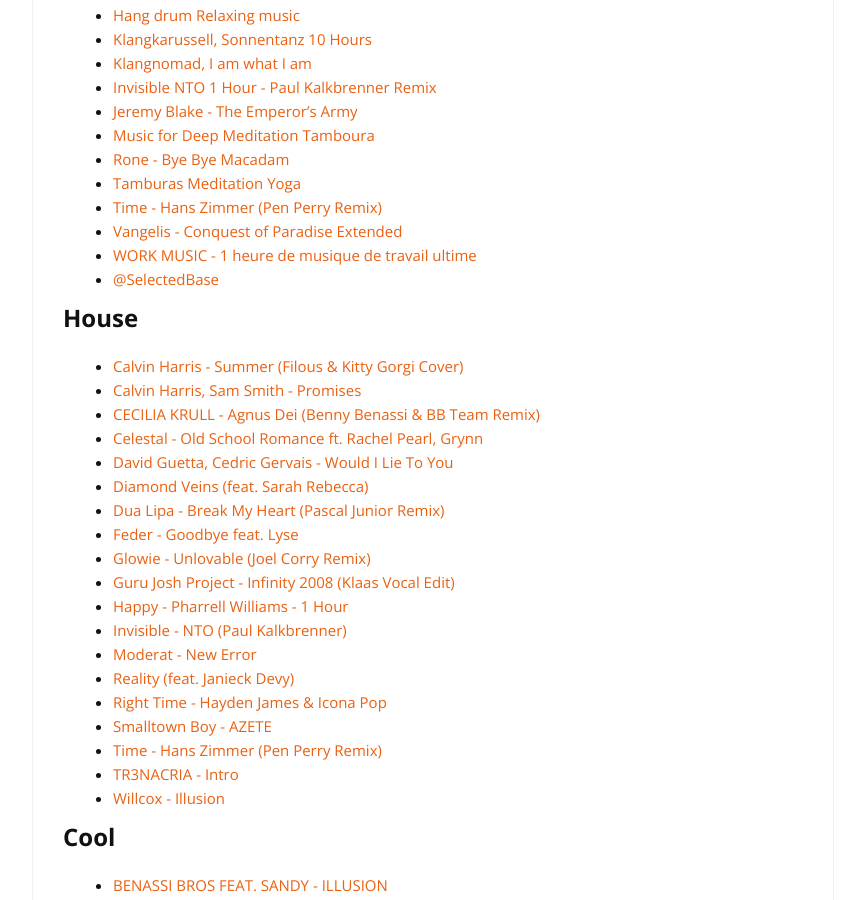
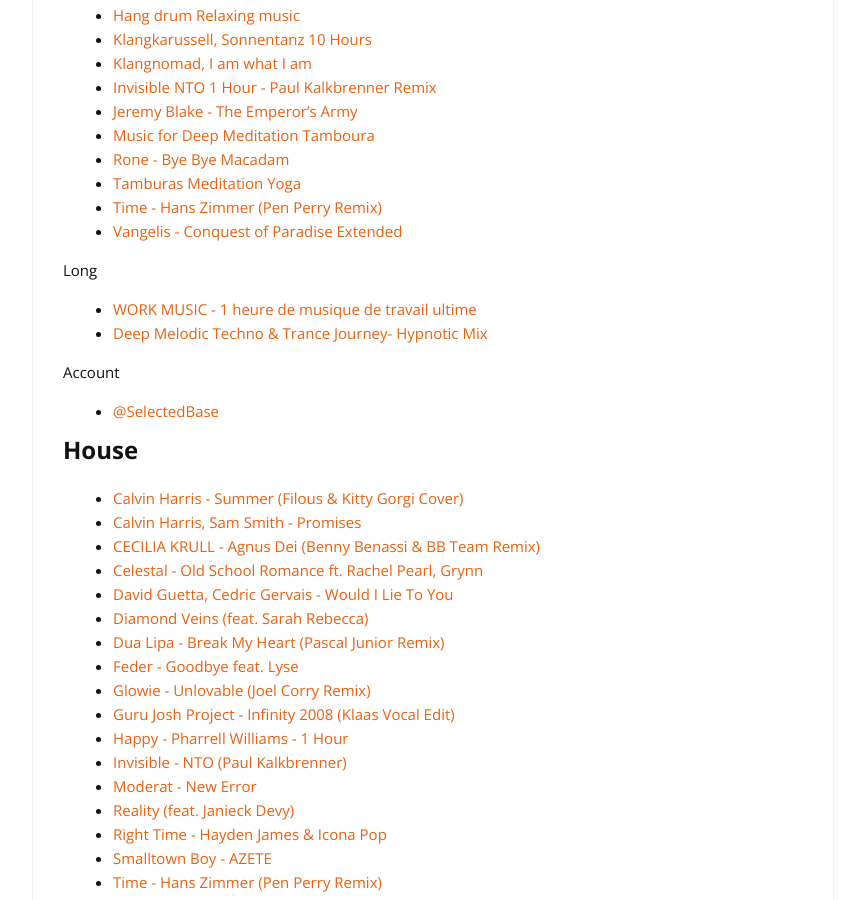
Before and after one commit to cylmat/cylmat.github.io, a Jekyll site: the page built from _pages/musics.md, in a window 1280 px wide and 900 px high, scrolled down 352 px. Shown: the whole window, without its empty margins (207-1072 px from the left). Built offline with Jekyll 4.4.1, drawn with Linux system fonts in a browser that asks for light colours; nearby versions of some CDN libraries.

Commit message:
Update musics.md

```diff
--- a/_pages/musics.md
+++ b/_pages/musics.md
@@ -19,7 +19,12 @@
 - [Tamburas Meditation Yoga](https://www.youtube.com/watch?v=oCJdAHo2Djw)
 - [Time - Hans Zimmer (Pen Perry Remix)](https://www.youtube.com/watch?v=Gdg5HqX_vZE)
 - [Vangelis - Conquest of Paradise Extended](https://www.youtube.com/watch?v=26dlYEzOtog)
+
+Long
 - [WORK MUSIC - 1 heure de musique de travail ultime](https://www.youtube.com/watch?v=j8L6IvuYGOQ)
+- [Deep Melodic Techno & Trance Journey- Hypnotic Mix](https://www.youtube.com/watch?v=ja2x4V76oW0)
+
+Account
 - [@SelectedBase](https://www.youtube.com/@SelectedBase)
 
 
```
